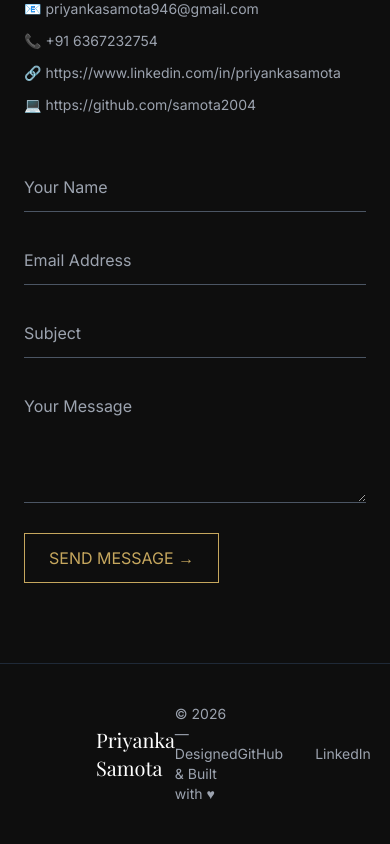
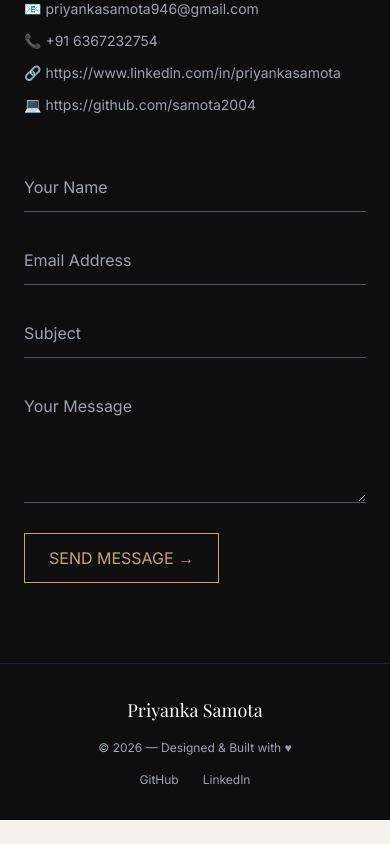
Before and after one commit to samota2004/portfolio, a React (Create React App) app in the folder client/: page / in a window 390 px wide. Shown: the part 6969-7813 px from the top of the page. After the commit the page ends 7789 px from the top, so only its background shows below. Built offline with nearby package versions, Linux system fonts and the light colour scheme; the HTML template or start-up script is replaced by a standard one.

Commit message:
Update Footer.jsx

```diff
--- a/client/src/components/Footer.jsx
+++ b/client/src/components/Footer.jsx
@@ -1,20 +1,22 @@
 function Footer() {
   return (
-    <footer className="bg-[#0E0E0E] text-gray-400 px-24 py-10 border-t border-gray-800">
-      <div className="flex justify-between items-center">
+    <footer className="bg-[#0E0E0E] text-gray-400 px-6 md:px-24 py-8 md:py-10 border-t border-gray-800">
+
+      <div className="flex flex-col md:flex-row justify-between items-center gap-4">
 
         {/* Left Logo */}
-        <h1 className="text-white font-serif text-xl">
+        <h1 className="text-white font-serif text-lg md:text-xl">
           Priyanka Samota
         </h1>
 
         {/* Center Text */}
-        <p className="text-sm">
+        <p className="text-xs md:text-sm text-center">
           © 2026 — Designed & Built with ♥
         </p>
 
         {/* Right Social Links */}
-              <div className="flex gap-8 text-sm">
+        <div className="flex gap-6 md:gap-8 text-xs md:text-sm">
+
           <a
             href="https://github.com/samota2004"
             target="_blank"
@@ -32,9 +34,11 @@ function Footer() {
           >
             LinkedIn
           </a>
+
         </div>
 
       </div>
+
     </footer>
   );
 }
```
